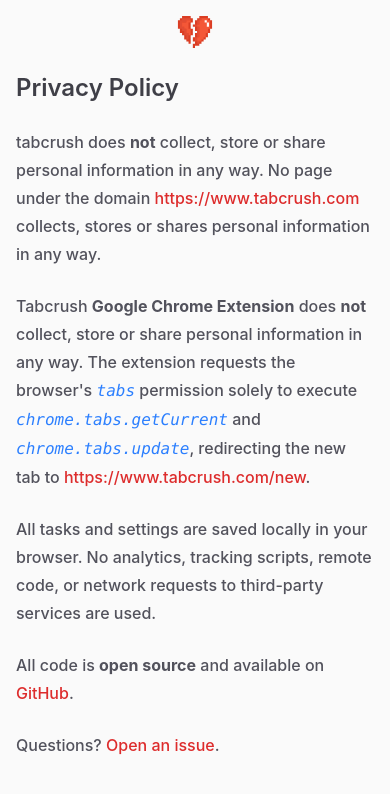
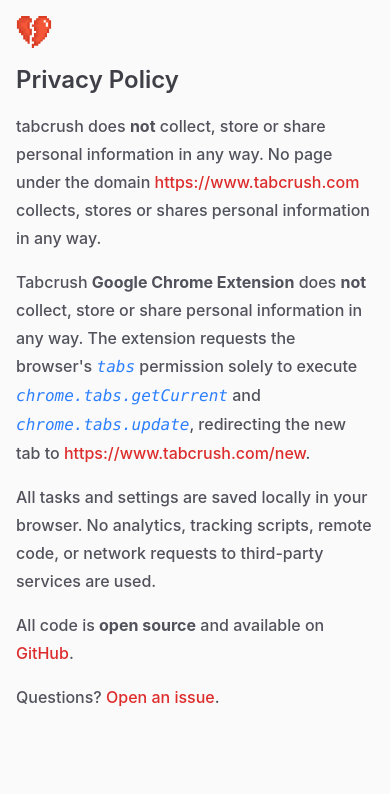
Before and after one commit to danicaleroo/tabcrush, a website built with Vite: page privacy.html in a window 390 px wide. Built offline with nearby package versions, Linux system fonts and the light colour scheme.

Commit message:
style: adjust mobile layout and spacing on privacy policy page

```diff
--- a/privacy.html
+++ b/privacy.html
@@ -9,8 +9,8 @@
 </head>
 
 <body class="bg-zinc-50 p-4 md:p-8 w-full">
-    <div class="max-w-[1000px] mx-auto flex flex-col gap-6 md:items-start">
-        <img src="/logo.svg" alt="tabcrush logo" class="h-8" loading="lazy" />
+    <div class="max-w-[1000px] mx-auto flex flex-col gap-4 md:gap-6 md:items-start">
+        <img src="/logo.svg" alt="tabcrush logo" class="h-8 self-start" loading="lazy" />
         <h1 class="text-2xl font-semibold">Privacy Policy</h1>
         <p class="text-zinc-600 leading-7 max-w-prose">
             tabcrush does <strong>not</strong> collect, store or share personal
```
